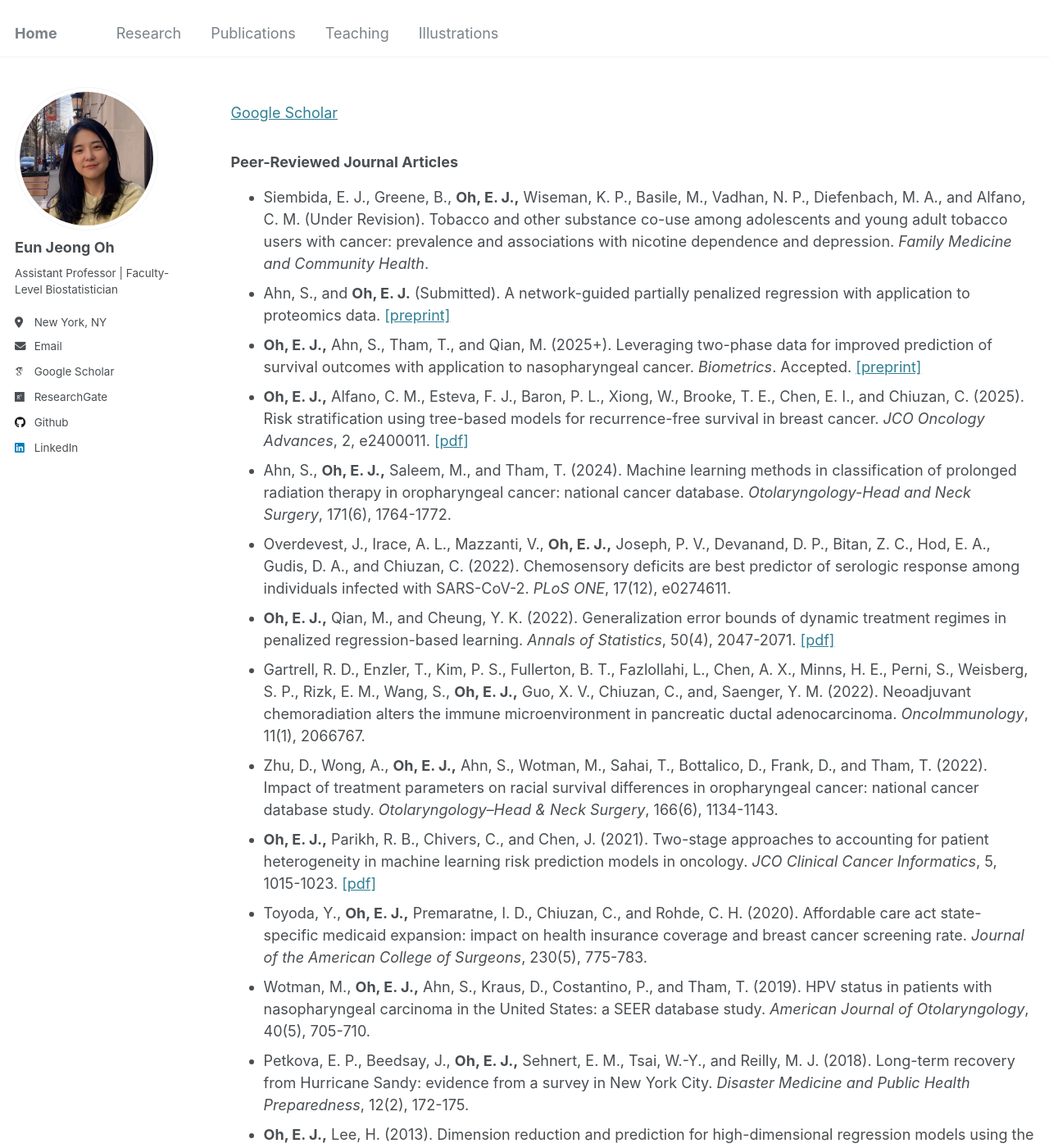
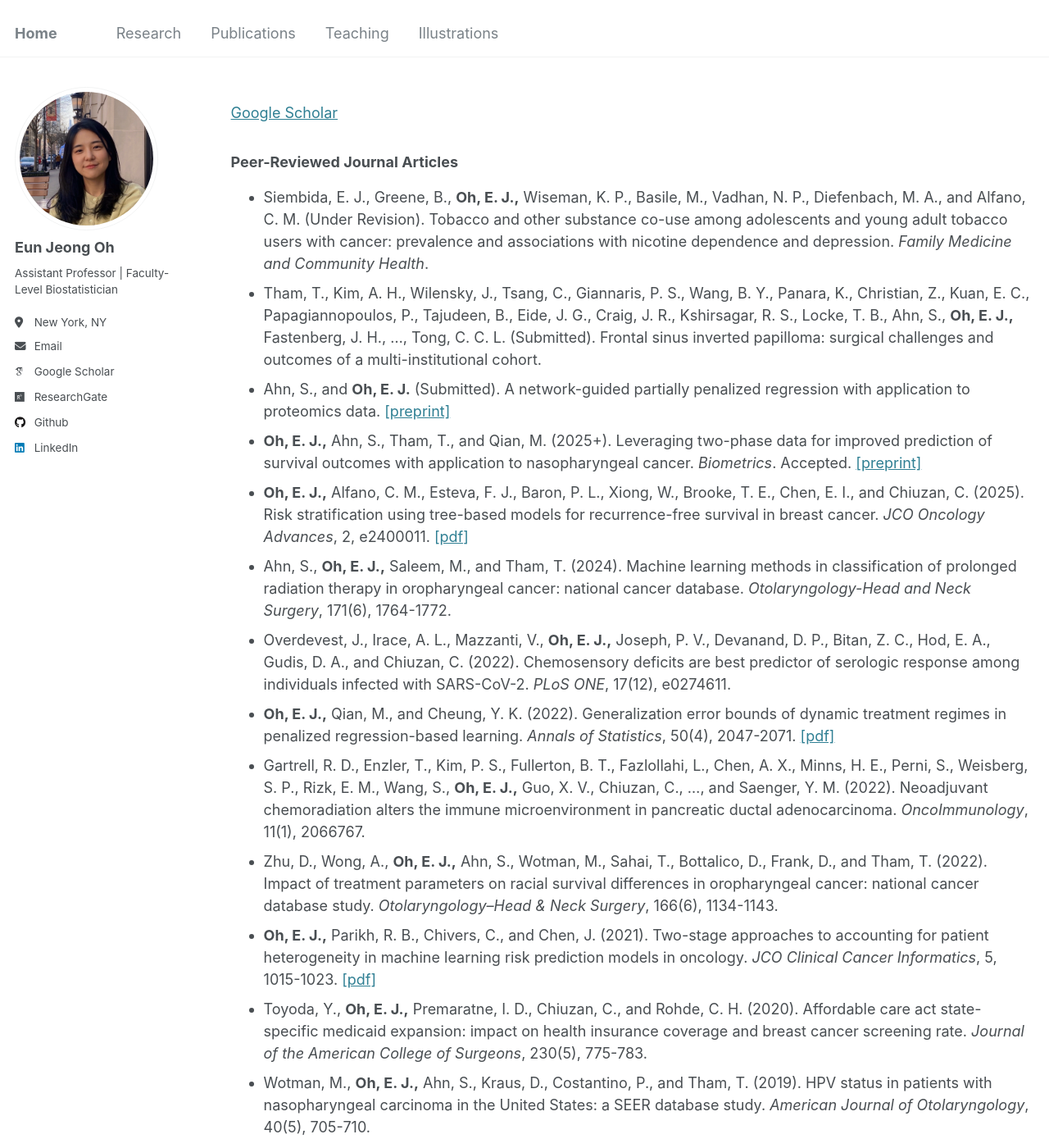
Before and after one commit to oheunj/oheunj.github.io, a Jekyll site: the page built from _pages/publications.md, in a window 1280 px wide and 1400 px high. Shown: the whole window at 82% size. Built offline with Jekyll 4.4.1, drawn with Linux system fonts in a browser that asks for light colours; some web fonts are replaced.

Commit message:
Update publications.md

```diff
--- a/_pages/publications.md
+++ b/_pages/publications.md
@@ -13,13 +13,14 @@
 
 ### Peer-Reviewed Journal Articles
 * Siembida, E. J., Greene, B., __Oh, E. J.,__ Wiseman, K. P., Basile, M., Vadhan, N. P., Diefenbach, M. A., and Alfano, C. M. (Under Revision). Tobacco and other substance co-use among adolescents and young adult tobacco users with cancer: prevalence and associations with nicotine dependence and depression. _Family Medicine and Community Health_.
+* Tham, T., Kim, A. H., Wilensky, J., Tsang, C., Giannaris, P. S., Wang, B. Y., Panara, K., Christian, Z., Kuan, E. C., Papagiannopoulos, P., Tajudeen, B., Eide, J. G., Craig, J. R., Kshirsagar, R. S., Locke, T. B., Ahn, S., __Oh, E. J.,__ Fastenberg, J. H., ..., Tong, C. C. L. (Submitted). Frontal sinus inverted papilloma: surgical challenges and outcomes of a multi-institutional cohort.
 * Ahn, S., and __Oh, E. J.__ (Submitted). A network-guided partially penalized regression with application to proteomics data. [[preprint]](https://arxiv.org/pdf/2505.22986)
 * __Oh, E. J.,__ Ahn, S., Tham, T., and Qian, M. (2025+). Leveraging two-phase data for improved prediction of survival outcomes with application to nasopharyngeal cancer. _Biometrics_. Accepted. [[preprint]](https://arxiv.org/pdf/2503.16732)
 * __Oh, E. J.,__ Alfano, C. M., Esteva, F. J., Baron, P. L., Xiong, W., Brooke, T. E., Chen, E. I., and  Chiuzan, C. (2025). Risk stratification using tree-based models for recurrence-free survival in breast cancer. _JCO Oncology Advances_, 2, e2400011. [[pdf]](https://ascopubs.org/doi/pdfdirect/10.1200/OA.24.00011)
 * Ahn, S., __Oh, E. J.,__ Saleem, M., and Tham, T. (2024). Machine learning methods in classification of prolonged radiation therapy in oropharyngeal cancer: national cancer database. _Otolaryngology-Head and Neck Surgery_, 171(6), 1764-1772.
 * Overdevest, J., Irace, A. L., Mazzanti, V., __Oh, E. J.,__ Joseph, P. V., Devanand, D. P., Bitan, Z. C., Hod, E. A., Gudis, D. A., and Chiuzan, C. (2022). Chemosensory deficits are best predictor of serologic response among individuals infected with SARS-CoV-2. _PLoS ONE_, 17(12), e0274611.
 * __Oh, E. J.,__ Qian, M., and Cheung, Y. K. (2022). Generalization error bounds of dynamic treatment regimes in penalized regression-based learning. _Annals of Statistics_, 50(4), 2047-2071. [[pdf]](https://par.nsf.gov/servlets/purl/10429985)
-* Gartrell, R. D., Enzler, T., Kim, P. S., Fullerton, B. T., Fazlollahi, L., Chen, A. X., Minns, H. E., Perni, S., Weisberg, S. P., Rizk, E. M., Wang, S., __Oh, E. J.,__ Guo, X. V., Chiuzan, C., and, Saenger, Y. M. (2022). Neoadjuvant chemoradiation alters the immune microenvironment in pancreatic ductal adenocarcinoma. _OncoImmunology_, 11(1), 2066767.
+* Gartrell, R. D., Enzler, T., Kim, P. S., Fullerton, B. T., Fazlollahi, L., Chen, A. X., Minns, H. E., Perni, S., Weisberg, S. P., Rizk, E. M., Wang, S., __Oh, E. J.,__ Guo, X. V., Chiuzan, C., ..., and Saenger, Y. M. (2022). Neoadjuvant chemoradiation alters the immune microenvironment in pancreatic ductal adenocarcinoma. _OncoImmunology_, 11(1), 2066767.
 * Zhu, D., Wong, A., __Oh, E. J.,__ Ahn, S., Wotman, M., Sahai, T., Bottalico, D., Frank, D., and Tham, T. (2022). Impact of treatment parameters on racial survival differences in oropharyngeal cancer: national cancer database study. _Otolaryngology--Head & Neck Surgery_, 166(6), 1134-1143.
 * __Oh, E. J.,__ Parikh, R. B., Chivers, C., and Chen, J. (2021). Two-stage approaches to accounting for patient heterogeneity in machine learning risk prediction models in oncology. _JCO Clinical Cancer Informatics_, 5, 1015-1023. [[pdf]](https://pmc.ncbi.nlm.nih.gov/articles/PMC8812620/pdf/cci-5-cci.21.00077.pdf)
 * Toyoda, Y., __Oh, E. J.,__ Premaratne, I. D., Chiuzan, C., and Rohde, C. H. (2020). Affordable care act state-specific medicaid expansion: impact on health insurance coverage and breast cancer screening rate. _Journal of the American College of Surgeons_, 230(5), 775-783.
```
